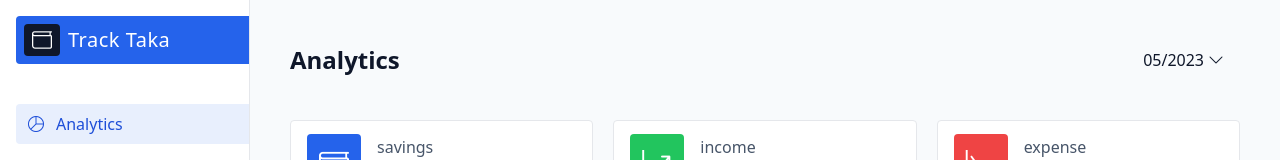
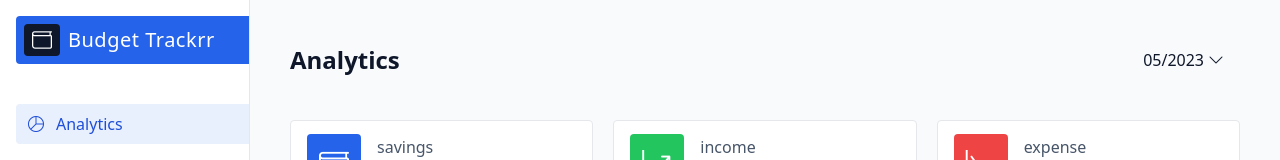
Before and after one commit to pavand18/Money_Manager, a React (Vite) app: page / in a window 1280 px wide. Both pictures are taken after a click on the button 28 px from the left and 36 px from the top of the page. Shown: the top 160 px of the page. Built offline with nearby package versions, Linux system fonts and the light colour scheme.

Commit message:
few text changes

```diff
--- a/src/common/components/StatCard.jsx
+++ b/src/common/components/StatCard.jsx
@@ -10,12 +10,14 @@ const StatCard = ({ type, title, amount, icon }) => {
           className={`bi bi-${icon} px-3 py-2.5 text-3xl text-white rounded icon`}
         ></i>
       </div>
+
       <div className="flex flex-col">
         <h2 className="text-base lowercase text-slate-600 dark:text-slate-300">
           {title}
         </h2>
         <h3 className="text-3xl font-bold">{amount}</h3>
       </div>
+
     </div>
   );
 };
--- a/src/common/contexts/globalContext.jsx
+++ b/src/common/contexts/globalContext.jsx
@@ -40,6 +40,7 @@ export const GlobalContextProvider = ({ children }) => {
     localStorage.setItem(localStorageThemeKey, state.theme);
   }, [state.theme]);
 
+
   // handle sidebar
   useEffect(() => {
     document.body.dataset.sidebar = state.sidebar;
@@ -58,6 +59,7 @@ export const GlobalContextProvider = ({ children }) => {
     [state]
   );
 
+
   return (
     <globalContext.Provider value={value}>{children}</globalContext.Provider>
   );
--- a/src/layout/Navbar.jsx
+++ b/src/layout/Navbar.jsx
@@ -7,6 +7,7 @@ const Navbar = () => {
 
   return (
     <div className="bg-white flex items-center gap-4 px-5 py-2 md:px-10 sticky top-0 left-0 w-full lg:hidden border-b border-b-gray-200">
+
       <button
         className="px-3 py-1.5 bg-slate-800 hover:bg-slate-900 duration-300 text-lg text-white rounded"
         onClick={toggleSidebar}
@@ -15,7 +16,7 @@ const Navbar = () => {
       </button>
 
       <Link to="/" className="text-xl font-medium">
-        Track Taka
+        Budget Trackrr
       </Link>
 
       <button
@@ -26,6 +27,8 @@ const Navbar = () => {
           className={`bi ${theme == "dark" ? "bi-sun-fill" : "bi-moon-fill"}`}
         ></i>
       </button>
+
+
     </div>
   );
 };
--- a/src/layout/Sidebar.jsx
+++ b/src/layout/Sidebar.jsx
@@ -9,13 +9,14 @@ const Sidebar = () => {
   return (
     <div className="sidebar">
       <div className="sidebar_container">
+
         {/* sidebar brand */}
         <button
           className="text-xl font-medium bg-blue-600 hover:bg-blue-700 text-white sidebar_item"
           onClick={toggleSidebar}
         >
           <i className="icon bi bi-wallet px-2 py-0.5 bg-slate-900 rounded inline-block"></i>
-          <span className="title">Track Taka</span>
+          <span className="title">Budget Trackrr</span>
         </button>
 
         {/* sidebar links */}
@@ -51,6 +52,7 @@ const Sidebar = () => {
 
           <span className="title">light theme</span>
         </button>
+
       </div>
     </div>
   );
--- a/src/layout/index.jsx
+++ b/src/layout/index.jsx
@@ -11,6 +11,7 @@ const Layout = ({ children }) => {
         <Navbar />
         <div className="main_content">{children}</div>
       </div>
+
     </div>
   );
 };
--- a/src/pages/Analytics/index.jsx
+++ b/src/pages/Analytics/index.jsx
@@ -7,6 +7,7 @@ import {
   Tooltip,
   XAxis,
 } from "recharts";
+
 import MonthFilter from "../../common/components/MonthFilter";
 import StatCard from "../../common/components/StatCard";
 import { useTransectionContext } from "../../common/contexts/transectionContext";
@@ -76,6 +77,7 @@ const Analytics = () => {
       </div>
 
       <div className="grid lg:grid-cols-3 gap-5 mt-10">
+
         {/* <!-- analytics graph chart start --> */}
         <div className="lg:col-span-3 bg-white border border-gray-200 p-4 min-h-[400px] dark:bg-slate-800 dark:border-slate-700 ">
           <ResponsiveContainer height={400}>
```
